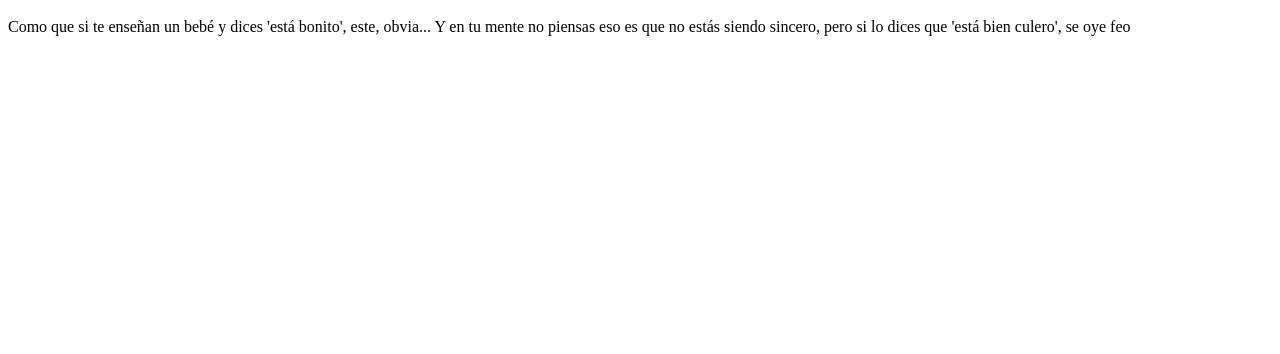
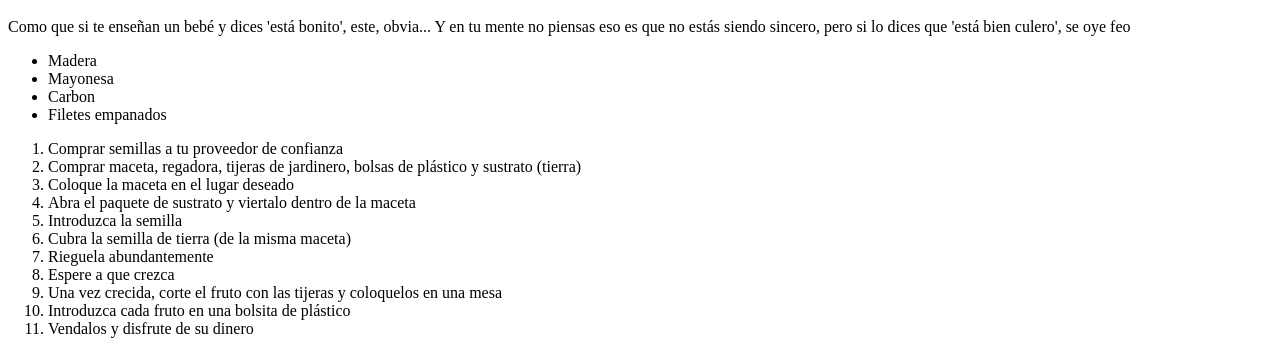
Before and after one commit to Managarmr19/git_test, a plain HTML site: page html-boilerplate/index.html in a window 1280 px wide. Shown: the part 582-936 px from the top of the page. Before the commit the page ends 800 px from the top, so only its background shows below. Drawn offline with Linux system fonts and the light colour scheme.

Commit message:
Ahora con un 20% mas gratis (mentira)

```diff
--- a/html-boilerplate/index.html
+++ b/html-boilerplate/index.html
@@ -23,7 +23,30 @@
         <h1>Sabias palabras de WarioMan</h1>
         <p>Como que si te enseñan un bebé y dices 'está bonito', este, obvia... Y en tu mente no piensas eso es que no estás siendo sincero, pero si lo dices que 'está bien culero', se oye feo</p>
         <!-- Manera rapida de poner un comentario... apretas ctrl+shift+/ -->
-         <!-- De nada~ -->
+        <!-- De nada~ -->
+
+        <!-- Las listas desordenadas, con <ul> y </ul>, dentro de ellas ponemos cada componente de la lista con un <li> y </li>-->
+        <ul>
+            <li>Madera</li>
+            <li>Mayonesa</li>
+            <li>Carbon</li>
+            <li>Filetes empanados</li>
+        </ul>
+
+        <!-- Listas ordenadas... en vez de ul (unordered list) ponemos ol (ordered list) -->
+        <ol>
+            <li>Comprar semillas a tu proveedor de confianza</li>
+            <li>Comprar maceta, regadora, tijeras de jardinero, bolsas de plástico y sustrato (tierra)</li>
+            <li>Coloque la maceta en el lugar deseado</li>
+            <li>Abra el paquete de sustrato y viertalo dentro de la maceta</li>
+            <li>Introduzca la semilla</li>
+            <li>Cubra la semilla de tierra (de la misma maceta)</li>
+            <li>Rieguela abundantemente</li>
+            <li>Espere a que crezca</li>
+            <li>Una vez crecida, corte el fruto con las tijeras y coloquelos en una mesa</li>
+            <li>Introduzca cada fruto en una bolsita de plástico</li>
+            <li>Vendalos y disfrute de su dinero</li>
+        </ol>
 
     </body>
 </html>
```
